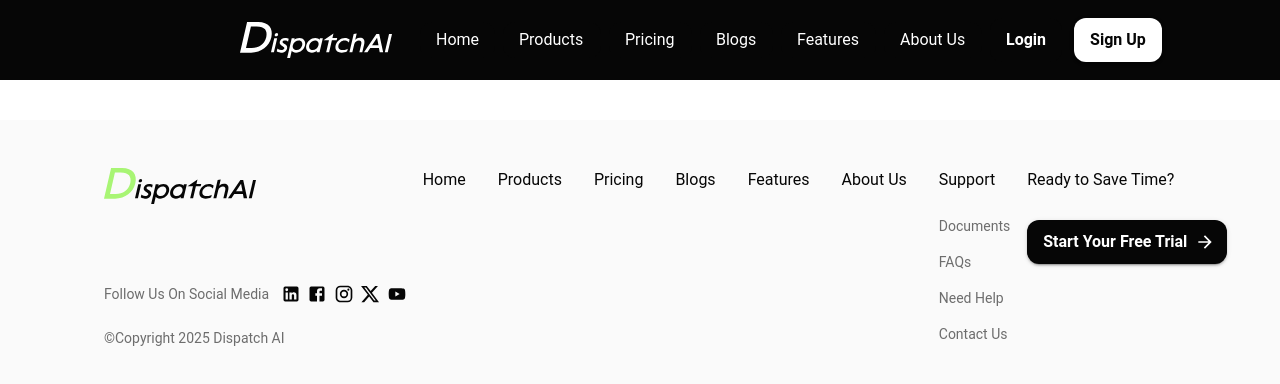
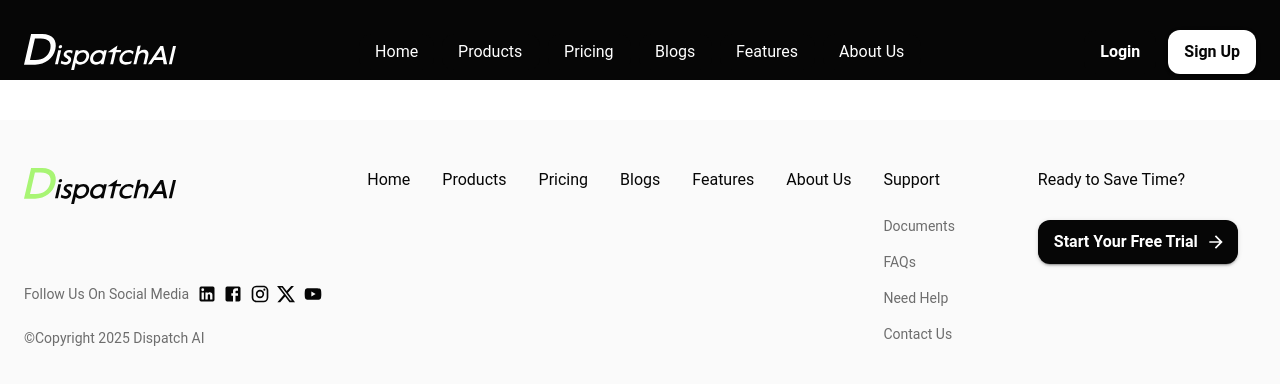
Before and after one commit to Dispatch-AI-com/frontend, a Next.js app: page /features in a window 1280 px wide. Shown: the top 384 px of the page. Built offline with nearby package versions, Linux system fonts and the light colour scheme.

Commit message:
Replaced hard-coded padding with MUI containers

```diff
--- a/src/components/layout/main-layout/Footer.tsx
+++ b/src/components/layout/main-layout/Footer.tsx
@@ -15,20 +15,8 @@ import CommonButton from '@/components/ui/CommonButton';
 const FooterWrapper = styled(Box)(({ theme }) => ({
   paddingTop: theme.spacing(6),
   paddingBottom: theme.spacing(6),
-  paddingLeft: '20px',
-  paddingRight: '20px',
   backgroundColor: theme.palette.background.paper,
   width: '100%',
-
-  [theme.breakpoints.up('md')]: {
-    paddingLeft: '50px',
-    paddingRight: '50px',
-  },
-
-  [theme.breakpoints.up('lg')]: {
-    paddingLeft: '80px',
-    paddingRight: '80px',
-  },
 }));
 
 const LogoContainer = styled(Box)(({ theme }) => ({
@@ -81,7 +69,6 @@ const SocialText = styled(Typography)(({ theme }) => ({
   whiteSpace: 'nowrap',
   [theme.breakpoints.up('sm')]: {
     textAlign: 'left',
-    marginRight: theme.spacing(0.5),
   },
 }));
 
--- a/src/components/layout/main-layout/Navbar.tsx
+++ b/src/components/layout/main-layout/Navbar.tsx
@@ -5,6 +5,7 @@ import MenuIcon from '@mui/icons-material/Menu';
 import {
   AppBar,
   Box,
+  Container,
   Drawer,
   IconButton,
   Stack,
@@ -41,25 +42,12 @@ const StyledAppBar = styled(AppBar)(({ theme }) => ({
   zIndex: theme.zIndex.drawer + 1,
 }));
 
-const StyledToolbar = styled(Toolbar)(({ theme }) => ({
+const StyledToolbar = styled(Toolbar)(({ }) => ({
   width: '100%',
   maxWidth: '1920px',
   margin: '0 auto',
-  paddingLeft: '20px',
-  paddingRight: '20px',
   paddingTop: '30px',
   paddingBottom: '30px',
-
-  [theme.breakpoints.up('md')]: {
-    paddingLeft: '80px',
-    paddingRight: '80px',
-  },
-
-  [theme.breakpoints.up('lg')]: {
-    paddingLeft: '240px',
-    paddingRight: '240px',
-  },
-
   display: 'flex',
   justifyContent: 'space-between',
 }));
@@ -117,6 +105,7 @@ export default function Navbar({ variant = 'light' }: NavbarProps) {
         color: variant === 'light' ? 'inherit' : '#ffffff',
       }}
     >
+      <Container maxWidth="xl">
         <StyledToolbar disableGutters>
           {/* Logo */}
           <LogoBox>
@@ -168,6 +157,7 @@ export default function Navbar({ variant = 'light' }: NavbarProps) {
             </MobileMenuButton>
           )}
         </StyledToolbar>
+      </Container>
 
       {/* Mobile Drawer */}
       <StyledDrawer
```
Lines whose indentation alone changed are shown as unchanged.
